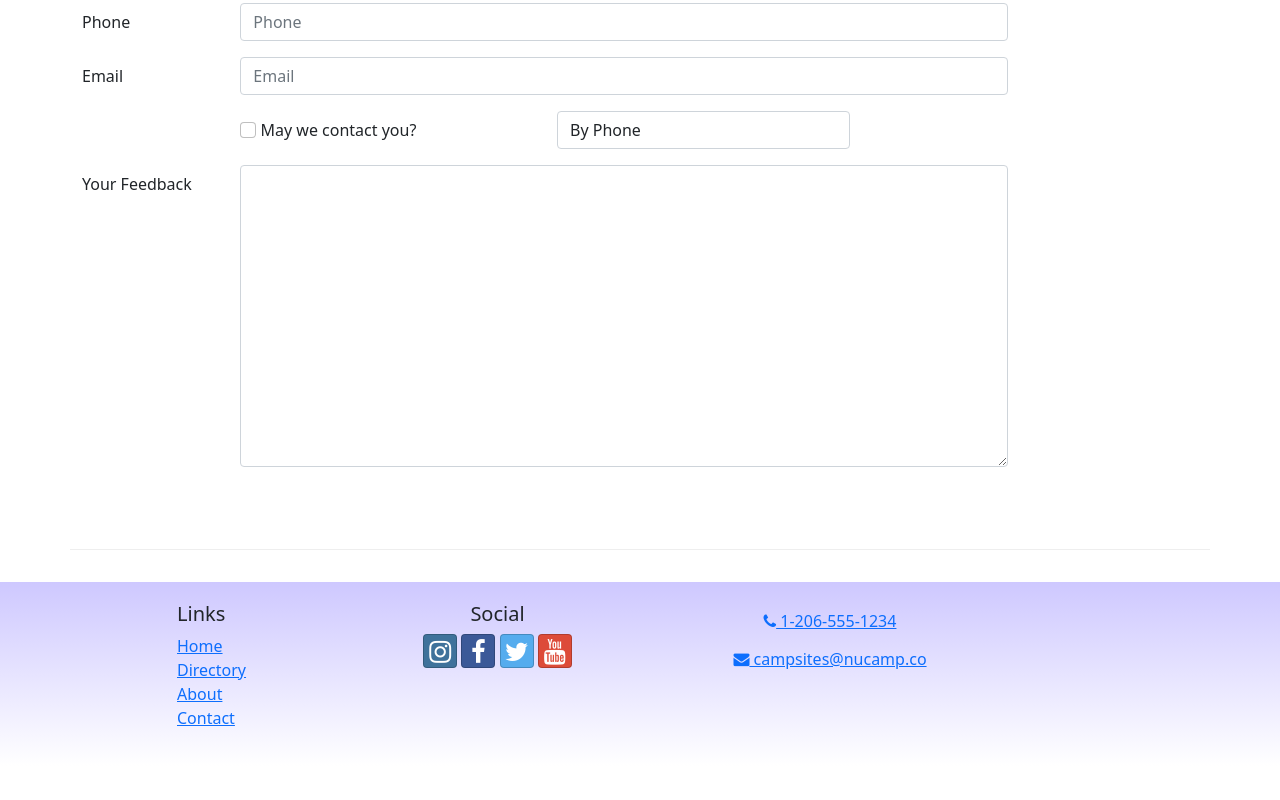
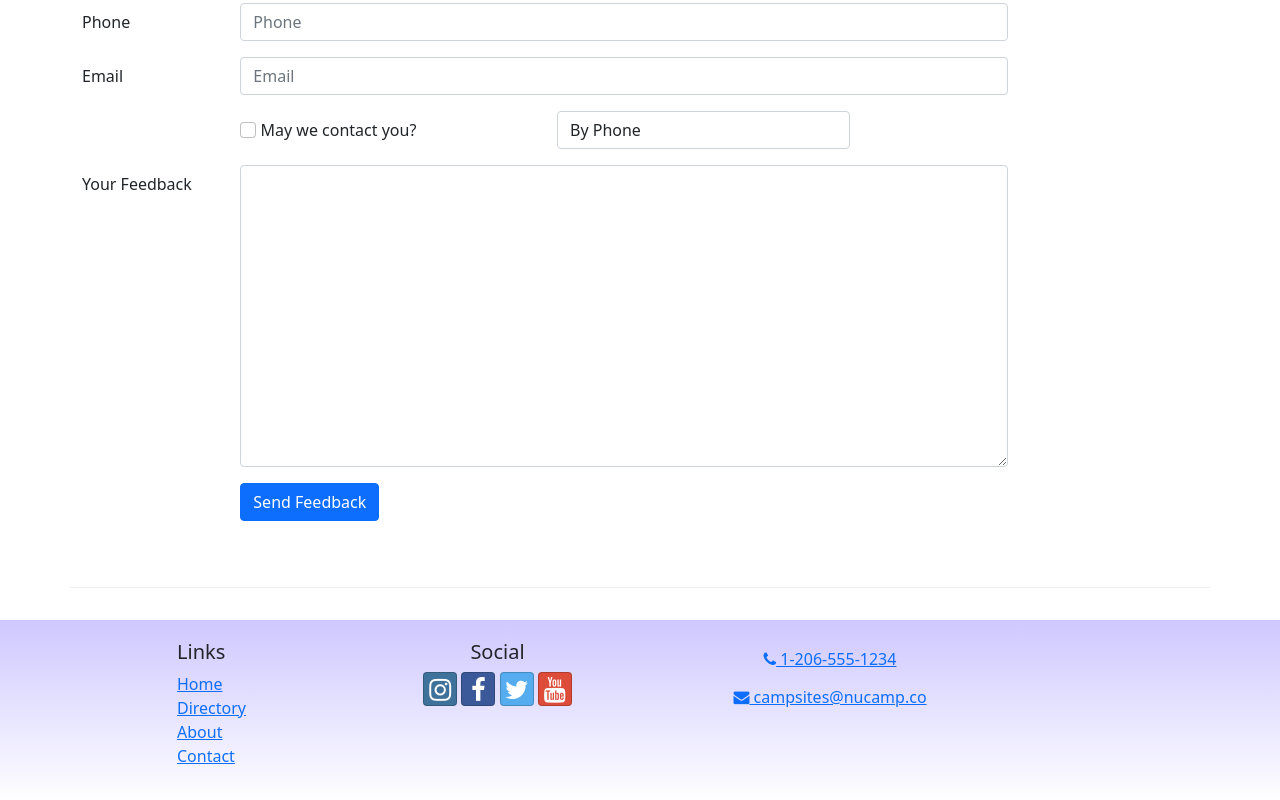
Before and after one commit to carrienolen/nucampsite, a React (Create React App) app: page /contact in a window 1280 px wide. Shown: the part 719-1519 px from the top of the page. Before the commit the page ends 1485 px from the top, so only its background shows below. Built offline with nearby package versions, Linux system fonts and the light colour scheme.

Commit message:
ContactForm Part 3

```diff
--- a/src/components/ContactForm.js
+++ b/src/components/ContactForm.js
@@ -2,6 +2,12 @@ import { Button, Label, Col, FormGroup } from "reactstrap";
 import { Formik, Field, Form } from "formik";
 
 const ContactForm = () => {
+  const handleSubmit = (values, { resetForm }) => {
+    console.log("form values:", values);
+    console.log("in JSON format:", JSON.stringify(values));
+    resetForm();
+  };
+
   return (
     <Formik
       initialValues={{
@@ -13,6 +19,7 @@ const ContactForm = () => {
         contactType: "ByPhone",
         feedback: "",
       }}
+      onSubmit={handleSubmit}
     >
       <Form>
         <FormGroup row>
@@ -69,7 +76,7 @@ const ContactForm = () => {
             May we contact you?
           </Label>
           <Col md="4">
-            <Field className="form-control" name="contactType" and as="select">
+            <Field className="form-control" name="contactType" as="select">
               <option>By Phone</option>
               <option>By Email</option>
             </Field>
@@ -90,7 +97,13 @@ const ContactForm = () => {
           </Col>
         </FormGroup>
 
-        <FormGroup row></FormGroup>
+        <FormGroup row>
+          <Col md={{ size: 10, offset: 2 }}>
+            <Button type="submit" color="primary">
+              Send Feedback
+            </Button>
+          </Col>
+        </FormGroup>
       </Form>
     </Formik>
   );
```
